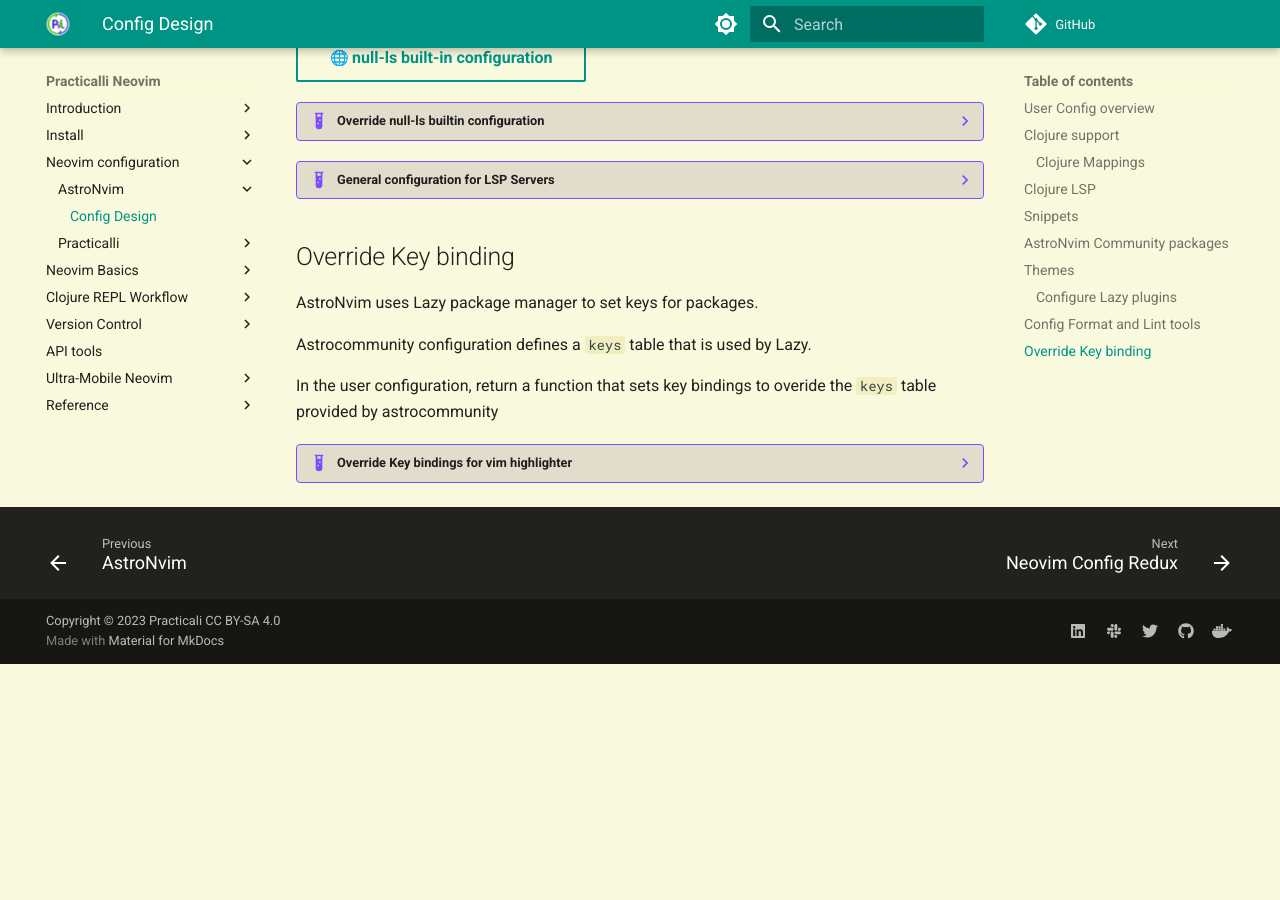
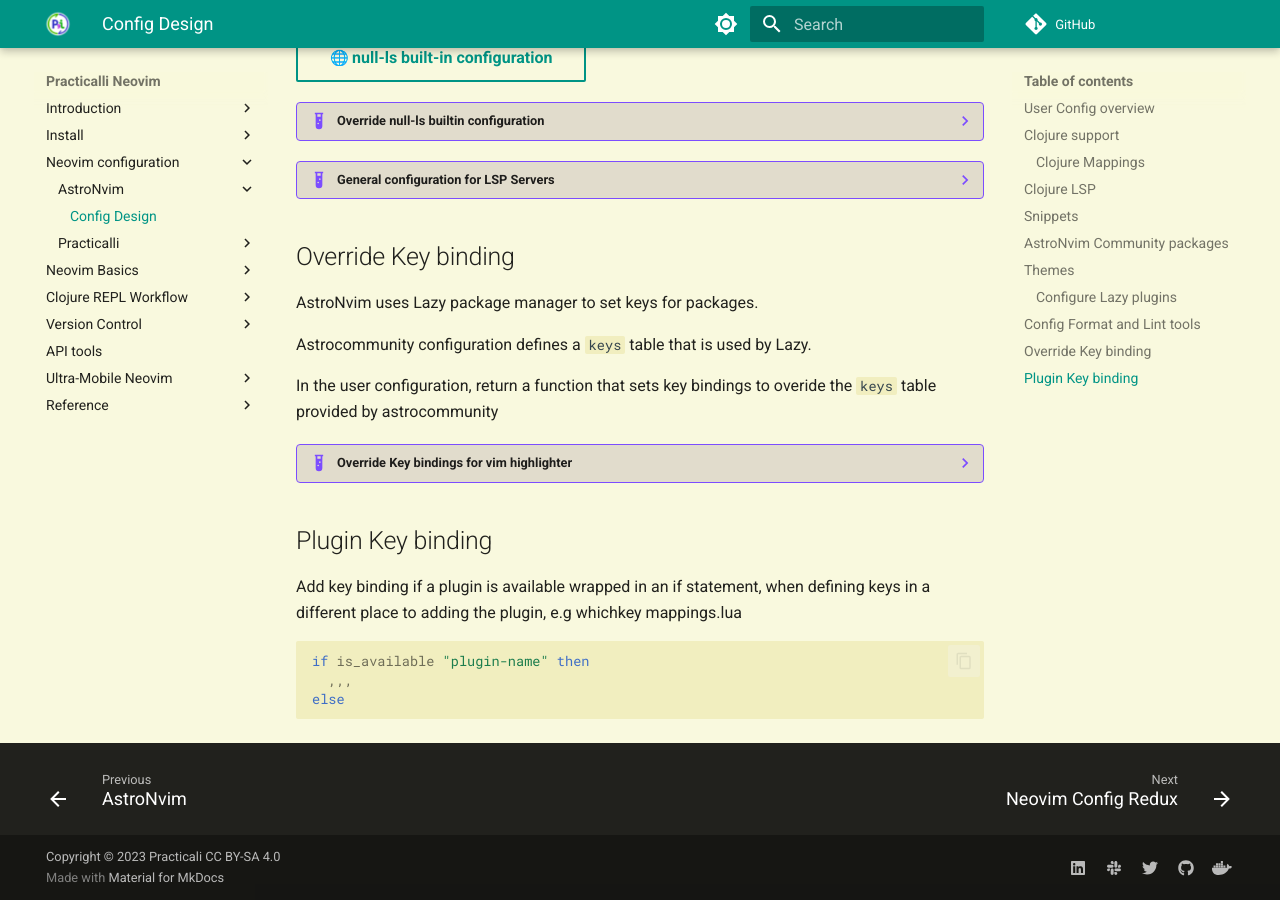
Before and after one commit to practicalli/neovim, an MkDocs documentation site: the page built from docs/configuration/astronvim/config-design.md, in a window 1280 px wide and 900 px high, scrolled down 4959 px. Built offline with MkDocs 1.6.1 and Material for MkDocs 9.7.7, drawn with Linux system fonts in a browser that asks for light colours; emoji names are drawn with the system emoji font; plug-ins that fetch from the network failed and are left out; comment, search, counter and statistics services are not loaded; before the commit the page ends 5623 px from its top, so only the background shows below that.

Commit message:
astronvim: conditional key mapping for plugin

````diff
--- a/docs/configuration/astronvim/config-design.md
+++ b/docs/configuration/astronvim/config-design.md
@@ -455,6 +455,16 @@
     }
     ```
 
+## Plugin Key binding
+
+Add key binding if a plugin is available wrapped in an if statement, when defining keys in a different place to adding the plugin, e.g whichkey mappings.lua
+
+```lua
+if is_available "plugin-name" then
+  ,,,
+else
+```
+
 
 <!--
 
````
